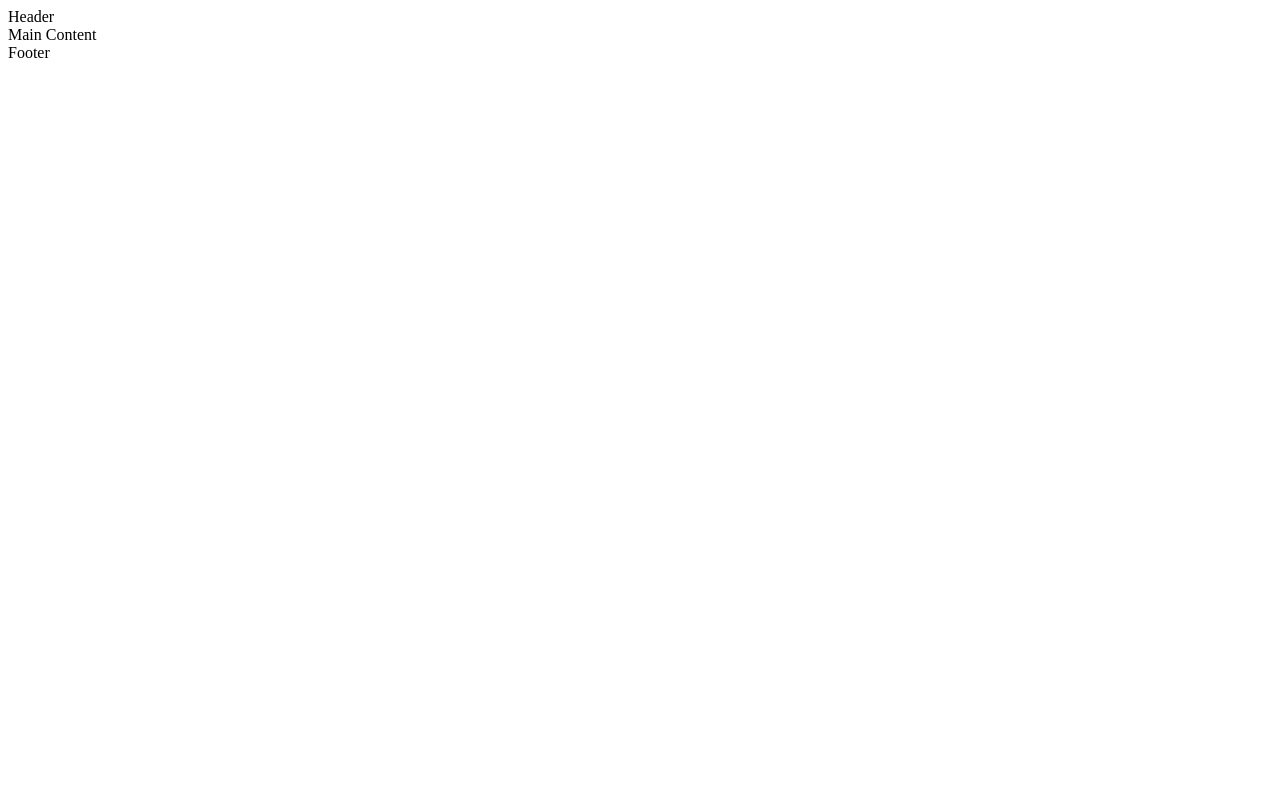
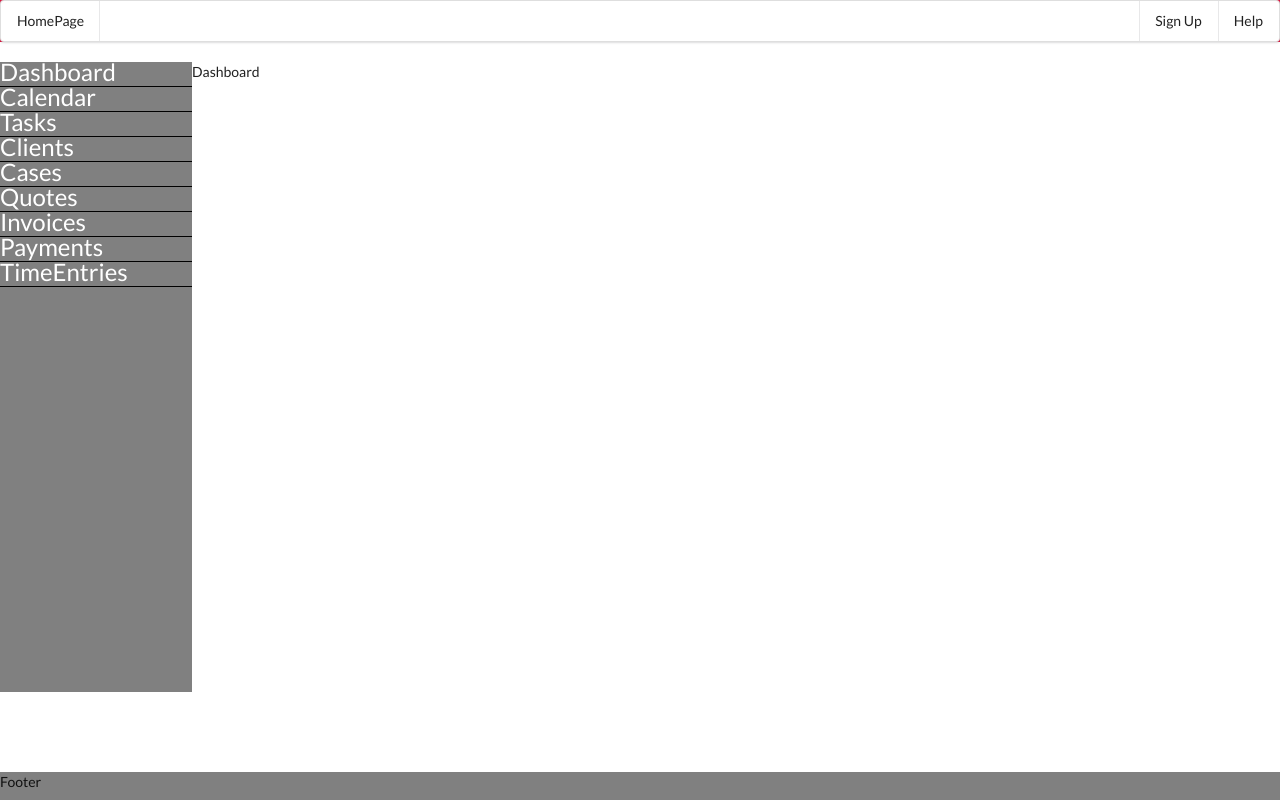
Before and after one commit to jgjudd/dashboard, a React app: page / in a window 1280 px wide. Built offline with nearby package versions, Linux system fonts and the light colour scheme.

Commit message:
basic context, nav and screen setup

```diff
--- a/app/components/App.js
+++ b/app/components/App.js
@@ -1,16 +1,31 @@
-import React from 'react'
+import React, { useContext, useState } from 'react'
 import '../styles/App.css'
 
+import { AppContext } from '../context/AppContext'
+
 import Header from './Header'
+import SideMenu from './SideMenu'
 import MainContent from './MainContent'
 import Footer from './Footer'
 
 const App = () => {
+  const context = useContext(AppContext)
+  const [currentScreen, setCurrentScreen] = useState(context)
+  const value = { currentScreen, setCurrentScreen }
   return (
     <div>
-      <Header id='header'>Header</Header>
-      <MainContent>Main</MainContent>
-      <Footer id='footer'>Footer</Footer>
+      <Header>Header</Header>
+      <br />
+      <div style={{
+        display: 'grid',
+        gridTemplateColumns: '15% 85%'
+      }}>
+        <AppContext.Provider value={value}>
+          <SideMenu />
+          <MainContent />
+        </AppContext.Provider>
+      </div>
+      <Footer>Footer</Footer>
     </div>
   )
 }
--- a/app/components/Footer.js
+++ b/app/components/Footer.js
@@ -1,4 +1,5 @@
 import React from 'react'
+import '../styles/Footer.css'
 
 const Footer = () => {
   return <footer>Footer</footer>
--- a/app/components/Header.js
+++ b/app/components/Header.js
@@ -1,7 +1,18 @@
 import React from 'react'
+import '../styles/Header.css'
 
 const Header = () => {
-  return <header>Header</header>
+  return (
+    <header className='app-header'>
+      <div className="ui menu">
+        <a className="item">HomePage</a>
+        <div className="right menu">
+          <a className="item">Sign Up</a>
+          <a className="item">Help</a>
+        </div>
+      </div>
+    </header>
+  )
 }
 
 export default Header
--- a/app/components/MainContent.js
+++ b/app/components/MainContent.js
@@ -1,7 +1,35 @@
-import React from 'react'
+import React, { useContext } from 'react'
+import { AppContext } from '../context/AppContext'
+
+import Dashboard from './screens/Dashboard'
+import Calendar from './screens/Calendar'
+import Tasks from './screens/Tasks'
 
 const MainContent = () => {
-  return <main>Main Content</main>
+  const context = useContext(AppContext)
+
+  switch (context.currentScreen) {
+    case 'dashboard':
+      return <Dashboard />
+    case 'calendar':
+      return <Calendar />
+    case 'tasks':
+      return <Tasks />
+    case 'clients':
+      return <main>Clients</main>
+    case 'cases':
+      return <main>Cases</main>
+    case 'quotes':
+      return <main>Quotes</main>
+    case 'invoices':
+      return <main>Invoices</main>
+    case 'payments':
+      return <main>Payments</main>
+    case 'timeentries':
+      return <main>Time Entries</main>
+    default:
+      return <main>Error</main>
+  }
 }
 
 export default MainContent
--- /dev/null
+++ b/app/components/SideMenu.js
@@ -0,0 +1,37 @@
+import React, { useContext } from 'react'
+import '../styles/SideMenu.css'
+import { AppContext } from '../context/AppContext'
+
+const getMenuOptions = () => {
+  return [
+    'Dashboard',
+    'Calendar',
+    'Tasks',
+    'Clients',
+    'Cases',
+    'Quotes',
+    'Invoices',
+    'Payments',
+    'TimeEntries'
+  ]
+}
+
+const SideMenu = () => {
+  const context = useContext(AppContext)
+  const menuOptions = getMenuOptions()
+  const handleClick = (screen) => {
+    screen = screen.toLowerCase()
+    context.setCurrentScreen(screen)
+  }
+  return (
+    <aside style={{ display: 'flex', flexDirection: 'column', backgroundColor: 'grey', minHeight: '45rem' }}>
+      {menuOptions.map( (i) =>
+        <span className='nav-background' key={i}>
+          <a className='nav-link' onClick={() => handleClick(i)}>{i}</a>
+        </span>
+      )}
+    </aside>
+  )
+}
+
+export default SideMenu
--- /dev/null
+++ b/app/components/screens/Calendar.js
@@ -0,0 +1,7 @@
+import React from 'react'
+
+const Calendar = () => {
+  return <main>Calendar</main>
+}
+
+export default Calendar
--- /dev/null
+++ b/app/components/screens/Dashboard.js
@@ -0,0 +1,7 @@
+import React from 'react'
+
+const Dashboard = () => {
+  return <main>Dashboard</main>
+}
+
+export default Dashboard
--- /dev/null
+++ b/app/components/screens/Tasks.js
@@ -0,0 +1,7 @@
+import React from 'react'
+
+const Tasks = () => {
+  return <main>Tasks</main>
+}
+
+export default Tasks
--- /dev/null
+++ b/app/context/AppContext.js
@@ -0,0 +1,3 @@
+import { createContext } from 'react'
+
+export const AppContext = createContext('dashboard')
--- a/app/index.html
+++ b/app/index.html
@@ -2,6 +2,7 @@
 <html>
   <head>
     <title>Dashboard</title>
+    <link rel="stylesheet" href="//cdn.jsdelivr.net/npm/semantic-ui@2.4.2/dist/semantic.min.css" />
   </head>
   <body>
     <div id="app"></div>
--- /dev/null
+++ b/app/styles/Footer.css
@@ -0,0 +1,7 @@
+footer {
+  position: absolute;
+  bottom: 0;
+  width: 100%;
+  min-height: 2rem;
+  background-color: gray;
+}
--- /dev/null
+++ b/app/styles/Header.css
@@ -0,0 +1,3 @@
+.app-header {
+  background-color: crimson;
+}
--- /dev/null
+++ b/app/styles/SideMenu.css
@@ -0,0 +1,21 @@
+.nav-link {
+  text-decoration: none;
+  color: white;
+  font-weight: 500;
+  font-size: x-large;
+}
+
+.nav-link:hover {
+  text-decoration: none;
+  color: blue;
+  background-color: white;
+}
+
+.nav-background {
+  border-bottom: 1px solid black;
+}
+
+.nav-background:hover {
+  background-color: white;
+  border-bottom: 1px solid black;
+}
```
Also changed, not shown: app/components/screens/Cases.js (added, +7 -0 lines), app/components/screens/Clients.js (added, +7 -0 lines), app/components/screens/Invoices.js (added, +7 -0 lines), app/components/screens/Payments.js (added, +7 -0 lines), app/components/screens/Quotes.js (added, +7 -0 lines), app/components/screens/TimeEntries.js (added, +7 -0 lines).
